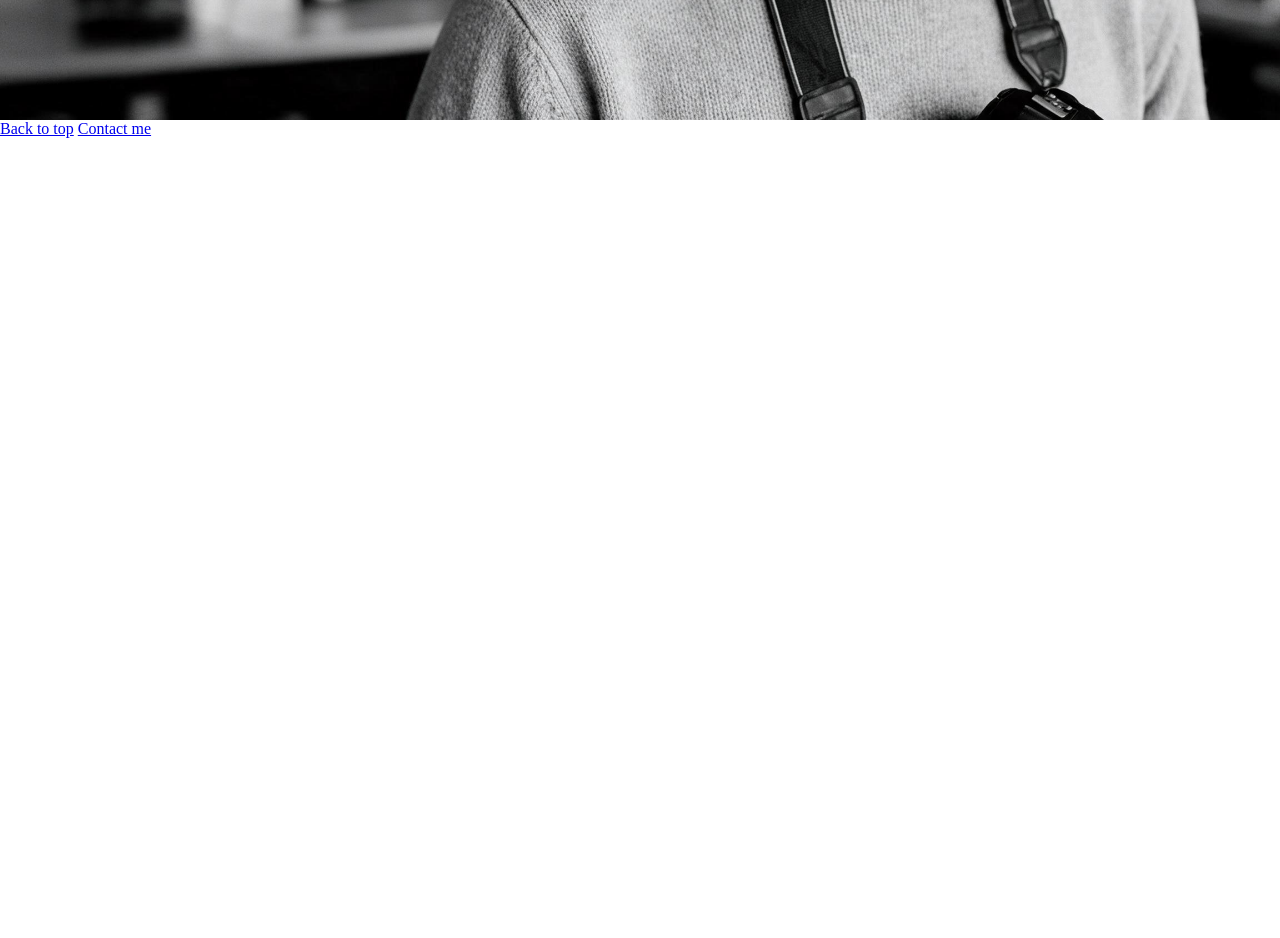
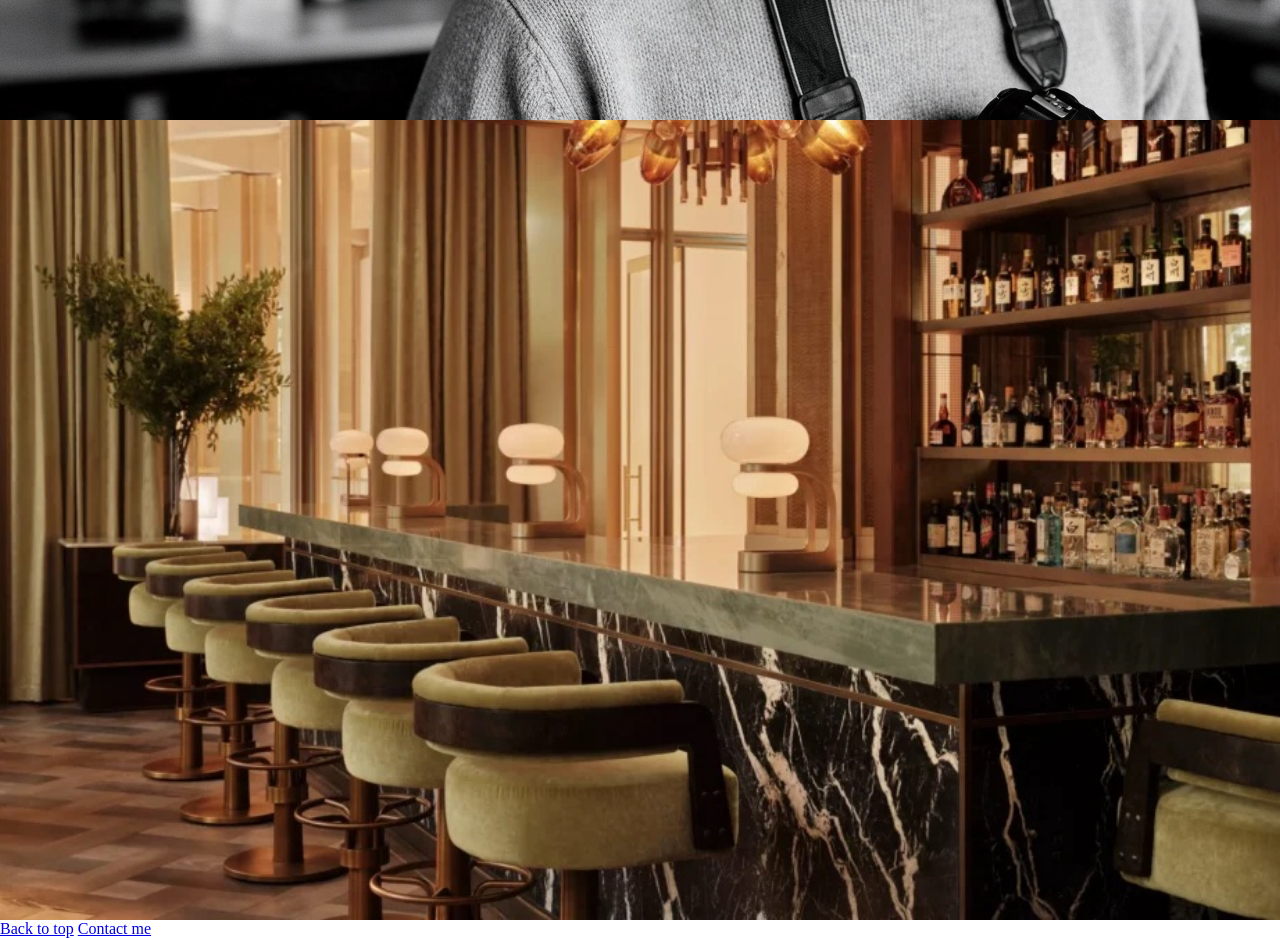
Before and after one commit to issa433/group-project-portfolio, a SvelteKit app: page / in a window 1280 px wide. Shown: the part 680-1618 px from the top of the page. Before the commit the page ends 818 px from the top, so only its background shows below. Built offline with nearby package versions, Linux system fonts and the light colour scheme.

Commit message:
restaurang bild

```diff
--- a/src/routes/+page.svelte
+++ b/src/routes/+page.svelte
@@ -11,6 +11,11 @@
     <div class="Elias">
         <img src="/elias-profilbild.jpeg" alt="Portratt av fotografen Elias" />
     </div>
+
+    <div class="restaurang">
+        <img src="/restaurang.jpeg" alt="Restaurang" />
+    </div>
+
 
 </main>
 <footer>
```
Also changed, not shown: static/restaurang.jpeg (added).
